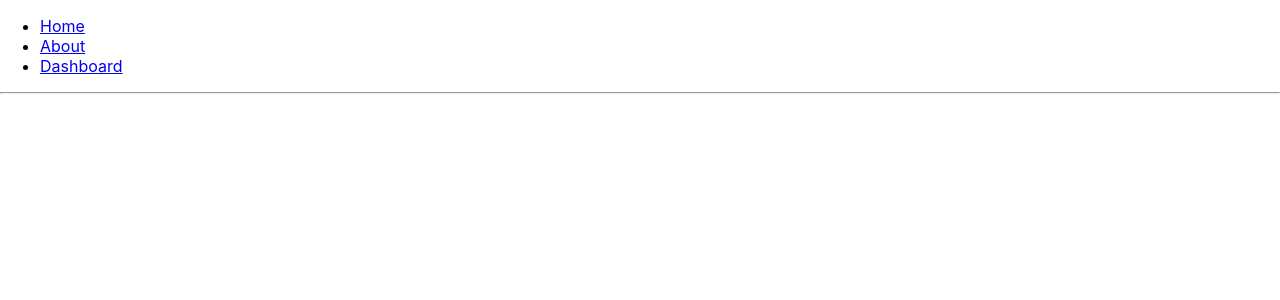
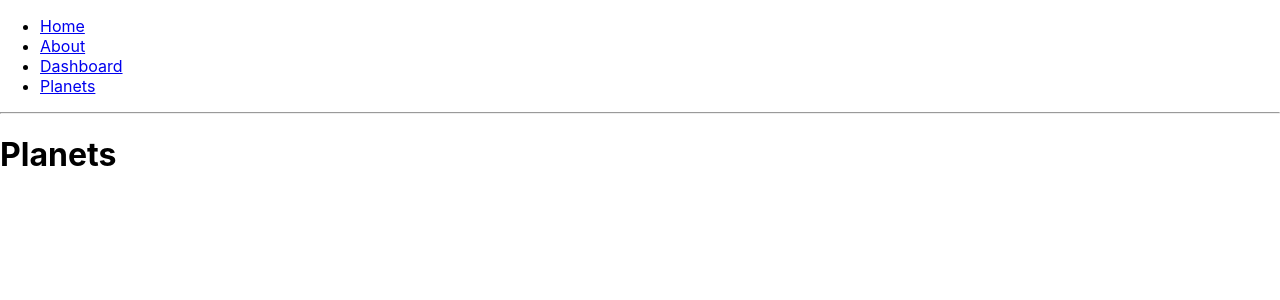
Before and after one commit to evifere/swapi-gui, a React (Create React App) app in the folder swapi-reactapp/: page /planets in a window 1280 px wide. Shown: the top 300 px of the page. Built offline with nearby package versions, Linux system fonts and the light colour scheme.

Commit message:
init planets

```diff
--- /dev/null
+++ b/swapi-reactapp/src/pages/PlanetList.js
@@ -0,0 +1,9 @@
+import React from "react";
+
+export default function PlanetList() {
+    return (
+      <div>
+        <h1>Planets</h1>
+      </div>
+    );
+  }
--- a/swapi-reactapp/src/routes.js
+++ b/swapi-reactapp/src/routes.js
@@ -9,6 +9,7 @@ import {
 import Home from './pages/Home';
 import About from './pages/About';
 import Dashboard from './pages/Dashboard';
+import PlanetList from './pages/PlanetList';
 
 // This site has 3 pages, all of which are rendered
 // dynamically in the browser (not server rendered).
@@ -19,7 +20,7 @@ import Dashboard from './pages/Dashboard';
 // making sure things like the back button and bookmarks
 // work properly.
 
-export default function BasicExample() {
+export default function AppRouter() {
   return (
     <Router>
       <div>
@@ -32,6 +33,9 @@ export default function BasicExample() {
           </li>
           <li>
             <Link to="/dashboard">Dashboard</Link>
+          </li>
+          <li>
+            <Link to="/planets">Planets</Link>
           </li>
         </ul>
 
@@ -54,6 +58,9 @@ export default function BasicExample() {
           <Route path="/dashboard">
             <Dashboard />
           </Route>
+          <Route path="/planets">
+            <PlanetList />
+          </Route>
         </Switch>
       </div>
     </Router>
```
